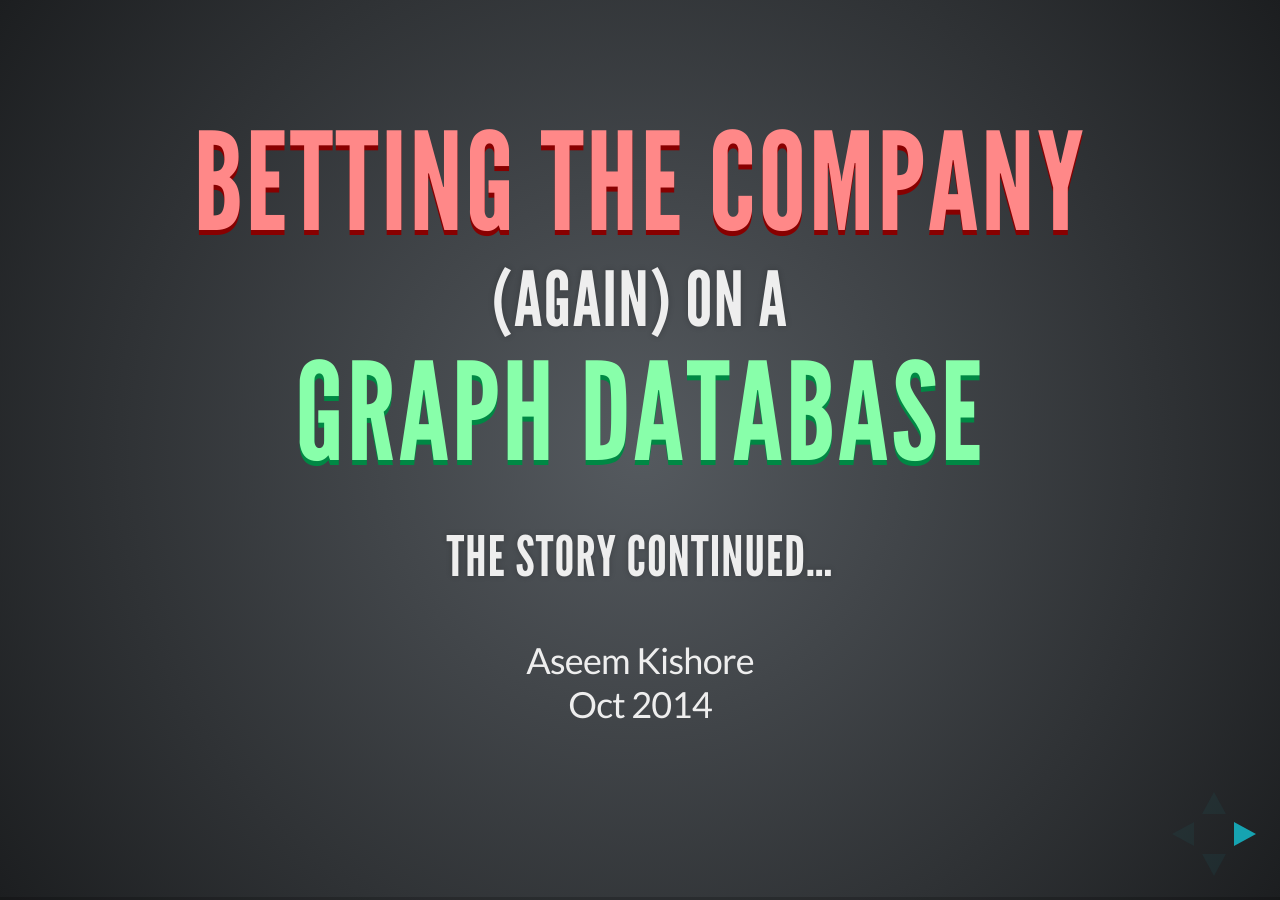
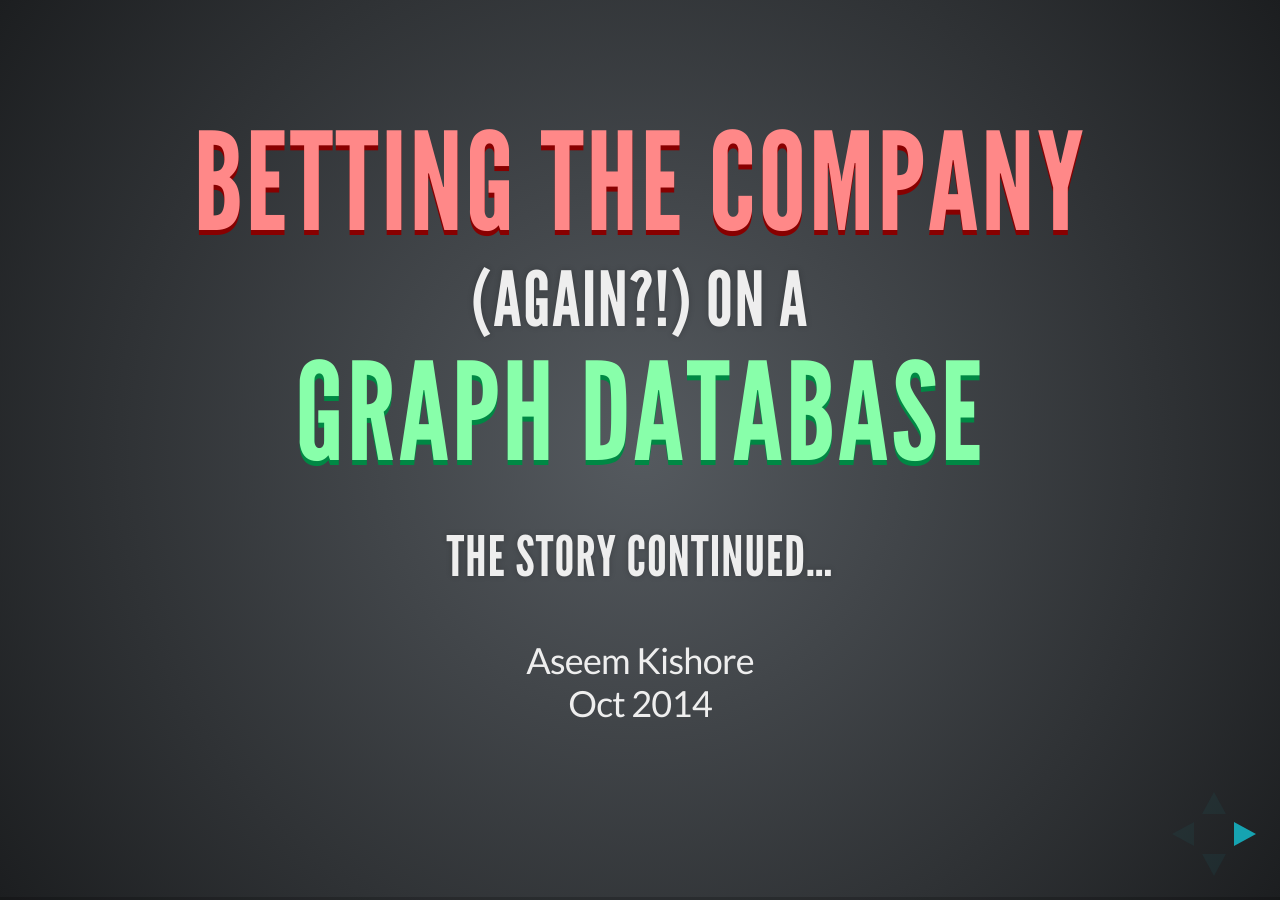
Before and after one commit to aseemk/aseemk.com, a Jekyll site: the page talks/mix-neo4j-slides.html, which Jekyll copies as it is, in a window 1280 px wide. Built offline with Jekyll 4.4.1, drawn with Linux system fonts in a browser that asks for light colours; part of the change alters nothing that is shown.

Commit message:
Mix Neo4j talk: tweaks.

```diff
--- a/talks/mix-neo4j-text.md
+++ b/talks/mix-neo4j-text.md
@@ -3,7 +3,7 @@
 <!-- .slide: class="title" -->
 
 # <span class="red">Betting the Company</span>
-## (Again) on a
+## (Again?!) on a
 # <span class="green">Graph Database</span>
 
 ### The Story Continued…
@@ -148,7 +148,7 @@ https://mix.fiftythree.com/74103-Zelo/348930
 
 <!-- MIX GRAPHS -->
 
-<!-- .slide: data-background="/images/mix-neo4j/mix-graph0-template.jpg" data-background-transition="default" -->
+# <span class="orange">Mix</span> ![♥](/images/mix-neo4j/mix-remix-heart.svg) <!-- .element: class="mix-remix-heart" --> <span class="green">Graphs</span>
 
 
 <!-- .slide: data-background="/images/mix-neo4j/mix-graph1-users.jpg" data-background-transition="none" -->
@@ -319,8 +319,14 @@ LIMIT {count}
 
 <!-- .slide: data-background="/images/mix-neo4j/dedupe-holes.jpg" data-background-transition="convex" -->
 
+Notes:
+https://mix.fiftythree.com/aseemk/329802
+
 
 <!-- .slide: data-background="/images/mix-neo4j/neo4j-union-issue.png" data-background-transition="convex" -->
+
+Notes:
+https://github.com/neo4j/neo4j/issues/2725
 
 
 # <span class="green">Until then…</span>
```
